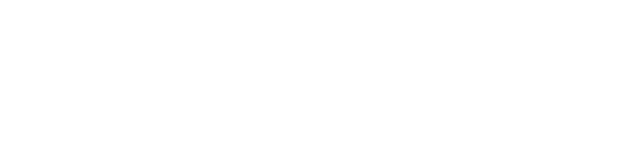
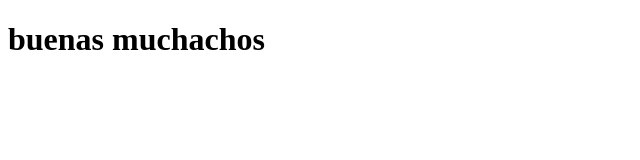
Before and after one commit to marcosmgoomez1/plataformas-moviles-entregas, a plain HTML site: page index.html in a window 1280 px wide. Shown: the whole page, without its empty margins (0-640 px from the left). Drawn offline with Linux system fonts and the light colour scheme.

Commit message:
actualizacion

```diff
--- a/index.html
+++ b/index.html
@@ -6,6 +6,9 @@
 	<title>hola mundo</title>
 </head>
 <body>
+<h1>
+	buenas muchachos
+</h1>
 
 </body>
 </html>
```
